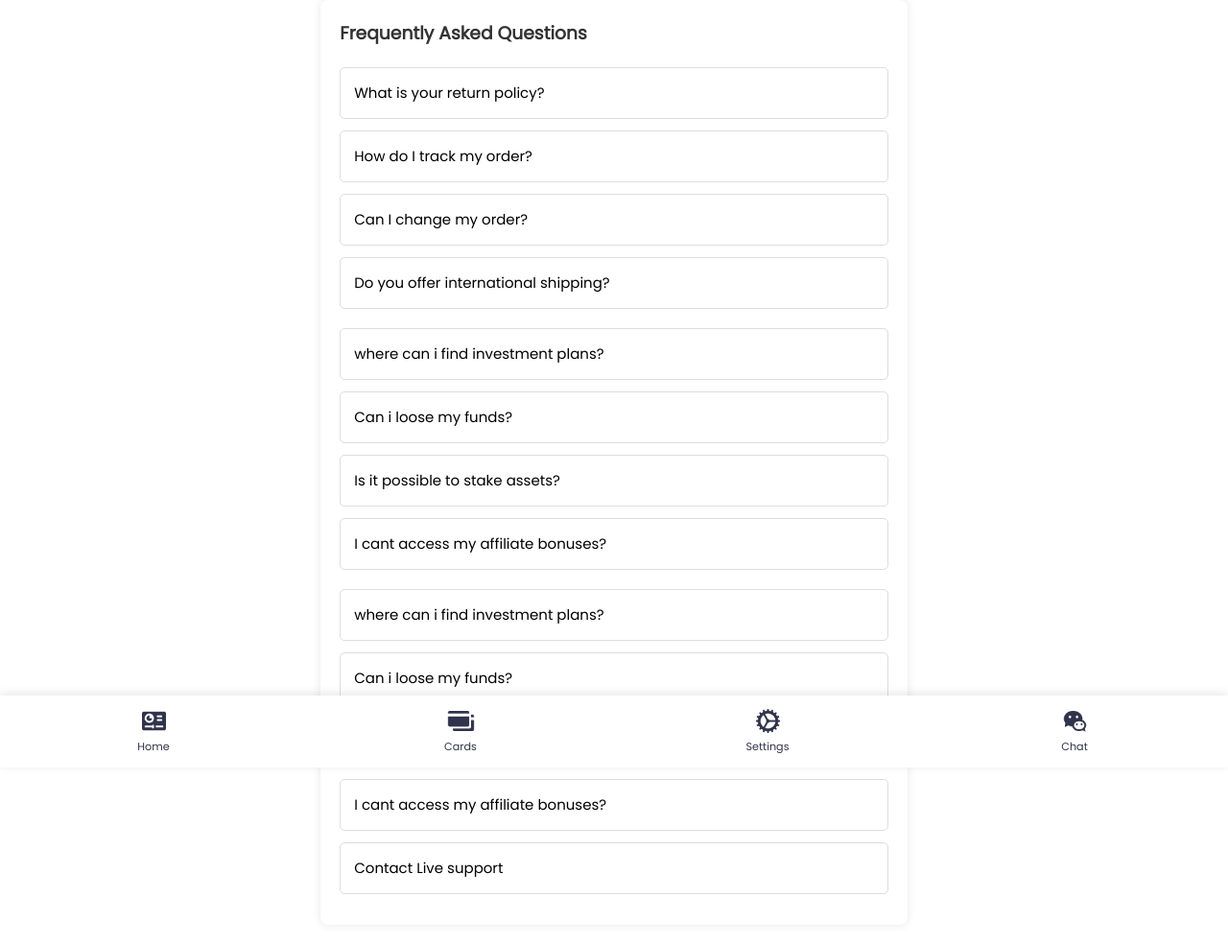
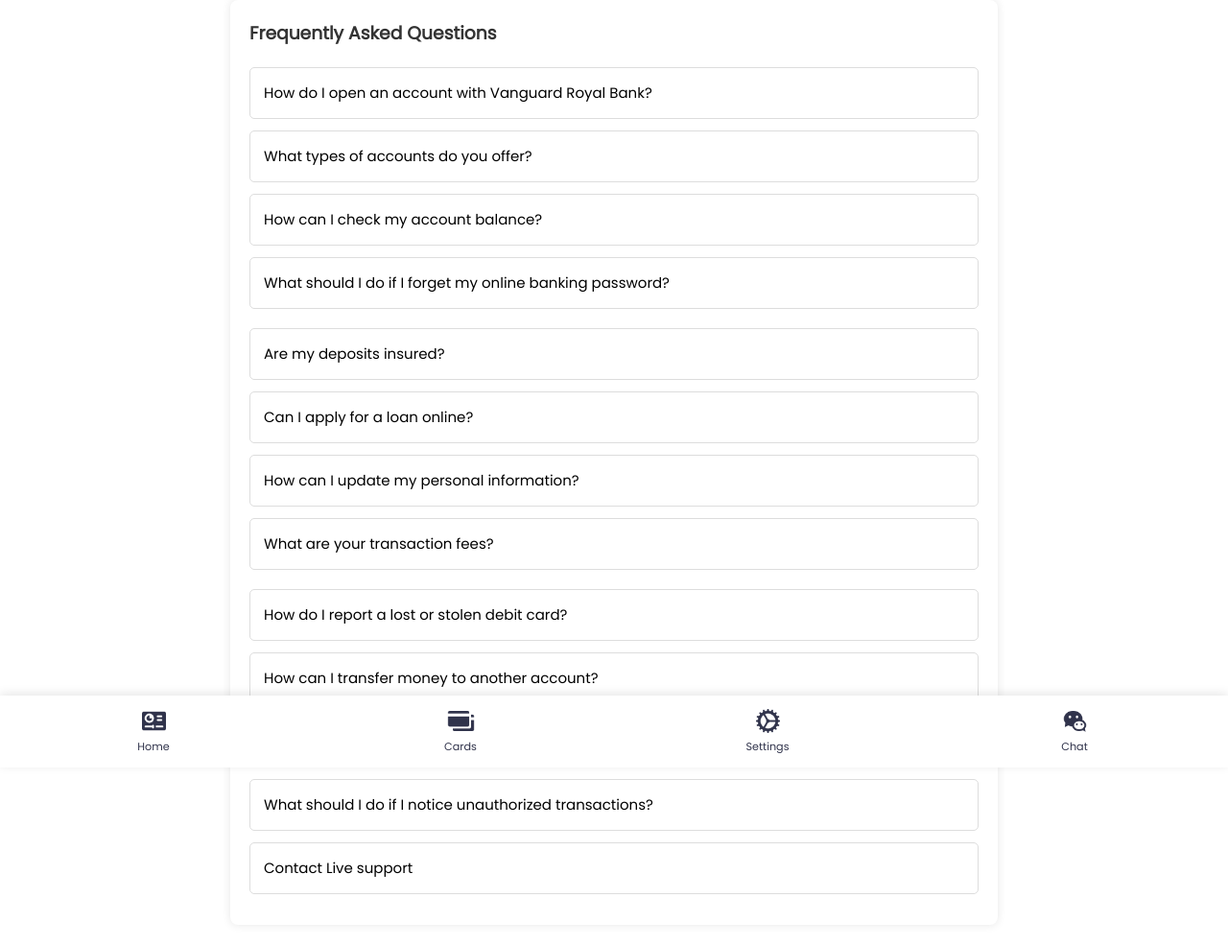
Before and after one commit to lemoapp/lemoapp, a website: page chatbot.html in a window 1280 px wide. Shown: the whole page at 96% size. Drawn offline with Linux system fonts and the light colour scheme; a web font is replaced by a local one.

Commit message:
Add files via upload

```diff
--- a/chatbot.html
+++ b/chatbot.html
@@ -16,81 +16,83 @@
         <h3>Frequently Asked Questions</h3>
         <div class="accordion">
             <div class="accordion-item">
-                <div class="accordion-header">What is your return policy?</div>
+                <div class="accordion-header">How do I open an account with Vanguard Royal Bank?</div>
                 <div class="accordion-content">
-                    <p>Our return policy allows you to return items within 30 days of purchase for a full refund.</p>
+                    <p>Opening an account is simple. Visit our website or any branch near you, provide the necessary documents, and follow the guided process.</p>
                 </div>
             </div>
             <div class="accordion-item">
-                <div class="accordion-header">How do I track my order?</div>
+                <div class="accordion-header">What types of accounts do you offer?</div>
                 <div class="accordion-content">
-                    <p>You can track your order status using the tracking link sent to your email after shipment.</p>
+                    <p>We offer savings accounts, current accounts, fixed deposit accounts, and more to suit your personal and business needs.</p>
                 </div>
             </div>
             <div class="accordion-item">
-                <div class="accordion-header">Can I change my order?</div>
+                <div class="accordion-header">How can I check my account balance?</div>
                 <div class="accordion-content">
-                    <p>Yes, you can change your order within 1 hour of placing it by contacting customer support.</p>
+                    <p>You can check your account balance through our online banking portal, mobile app, or by visiting any of our branches.</p>
                 </div>
             </div>
             <div class="accordion-item">
-                <div class="accordion-header">Do you offer international shipping?</div>
+                <div class="accordion-header">What should I do if I forget my online banking password?</div>
                 <div class="accordion-content">
-                    <p>Yes, we ship to various countries. Shipping costs and times vary based on location.</p>
+                    <p>If you forget your password, click on the "Forgot Password" option on our login page and follow the instructions to reset it.</p>
                 </div>
             </div>
         </div>
         <div class="accordion">
             <div class="accordion-item">
-                <div class="accordion-header">where can i find investment plans?</div>
+                <div class="accordion-header">Are my deposits insured?</div>
                 <div class="accordion-content">
-                    <p>Our return policy allows you to return items within 30 days of purchase for a full refund.</p>
+                    <p>Yes, all deposits with Vanguard Royal Bank are insured according to regulatory requirements, ensuring your money is safe with us.</p>
                 </div>
             </div>
             <div class="accordion-item">
-                <div class="accordion-header">Can i loose my funds?</div>
+                <div class="accordion-header">Can I apply for a loan online?</div>
                 <div class="accordion-content">
-                    <p>You can track your order status using the tracking link sent to your email after shipment.</p>
+                    <p>Yes, you can apply for a loan through our website or mobile app. Simply log in, navigate to the loans section, and fill out the application form.</p>
                 </div>
             </div>
             <div class="accordion-item">
-                <div class="accordion-header">Is it possible to stake assets?</div>
+                <div class="accordion-header">How can I update my personal information?</div>
                 <div class="accordion-content">
-                    <p>Yes, you can change your order within 1 hour of placing it by contacting customer support.</p>
+                    <p>You can update your personal information by logging into your account and visiting the "Profile Settings" section, or by contacting customer service.</p>
                 </div>
             </div>
             <div class="accordion-item">
-                <div class="accordion-header">I cant access my affiliate bonuses?</div>
+                <div class="accordion-header">What are your transaction fees?</div>
                 <div class="accordion-content">
-                    <p>Yes, we ship to various countries. Shipping costs and times vary based on location.</p>
+                    <p>Our transaction fees vary depending on the type of account and transaction. Visit our fee schedule on the website for more details.</p>
                 </div>
             </div>
         </div>
         <div class="accordion">
             <div class="accordion-item">
-                <div class="accordion-header">where can i find investment plans?</div>
+                <div class="accordion-header">How do I report a lost or stolen debit card?</div>
                 <div class="accordion-content">
-                    <p>Our return policy allows you to return items within 30 days of purchase for a full refund.</p>
+                    <p>If your debit card is lost or stolen, immediately contact our customer care center to block the card and prevent unauthorized transactions.</p>
                 </div>
             </div>
             <div class="accordion-item">
-                <div class="accordion-header">Can i loose my funds?</div>
+                <div class="accordion-header">How can I transfer money to another account?</div>
                 <div class="accordion-content">
-                    <p>You can track your order status using the tracking link sent to your email after shipment.</p>
+                    <p>You can transfer money using our online banking platform, mobile app, or by visiting any of our branches.</p>
                 </div>
             </div>
             <div class="accordion-item">
-                <div class="accordion-header">Is it possible to stake assets?</div>
+                <div class="accordion-header">Do you offer credit cards?</div>
                 <div class="accordion-content">
-                    <p>Yes, you can change your order within 1 hour of placing it by contacting customer support.</p>
+                    <p>Yes, we offer a variety of credit cards tailored to different financial needs. Visit our credit card section for more information and application details.</p>
                 </div>
             </div>
             <div class="accordion-item">
-                <div class="accordion-header">I cant access my affiliate bonuses?</div>
+                <div class="accordion-header">What should I do if I notice unauthorized transactions?</div>
                 <div class="accordion-content">
-                    <p>Yes, we ship to various countries. Shipping costs and times vary based on location.</p>
+                    <p>If you notice unauthorized transactions, contact our fraud department immediately for assistance.</p>
                 </div>
             </div>
+        </div>
+
             <div class="accordion-item">
                 <div class="accordion-header">Contact Live support</div>
                 <div class="accordion-content">
```
Also changed, not shown: css/settings.css (+40 -0 lines).
